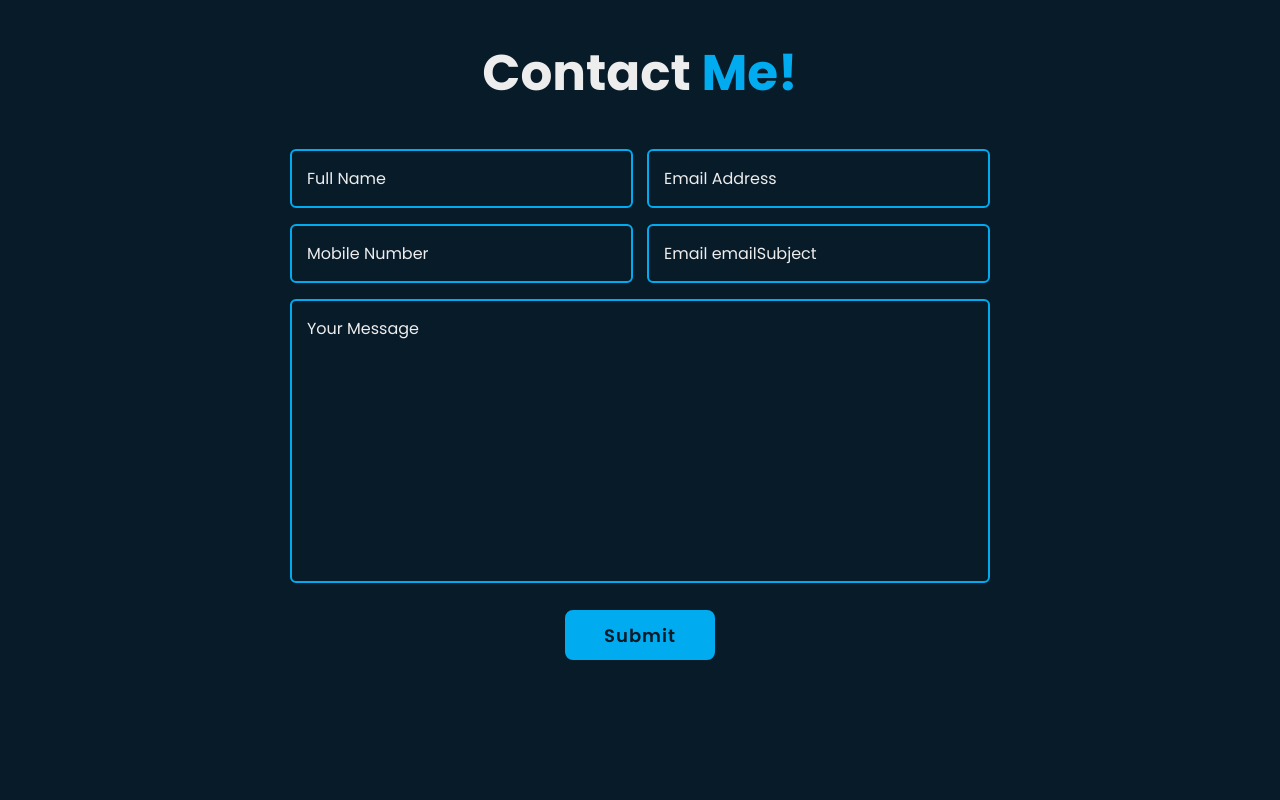
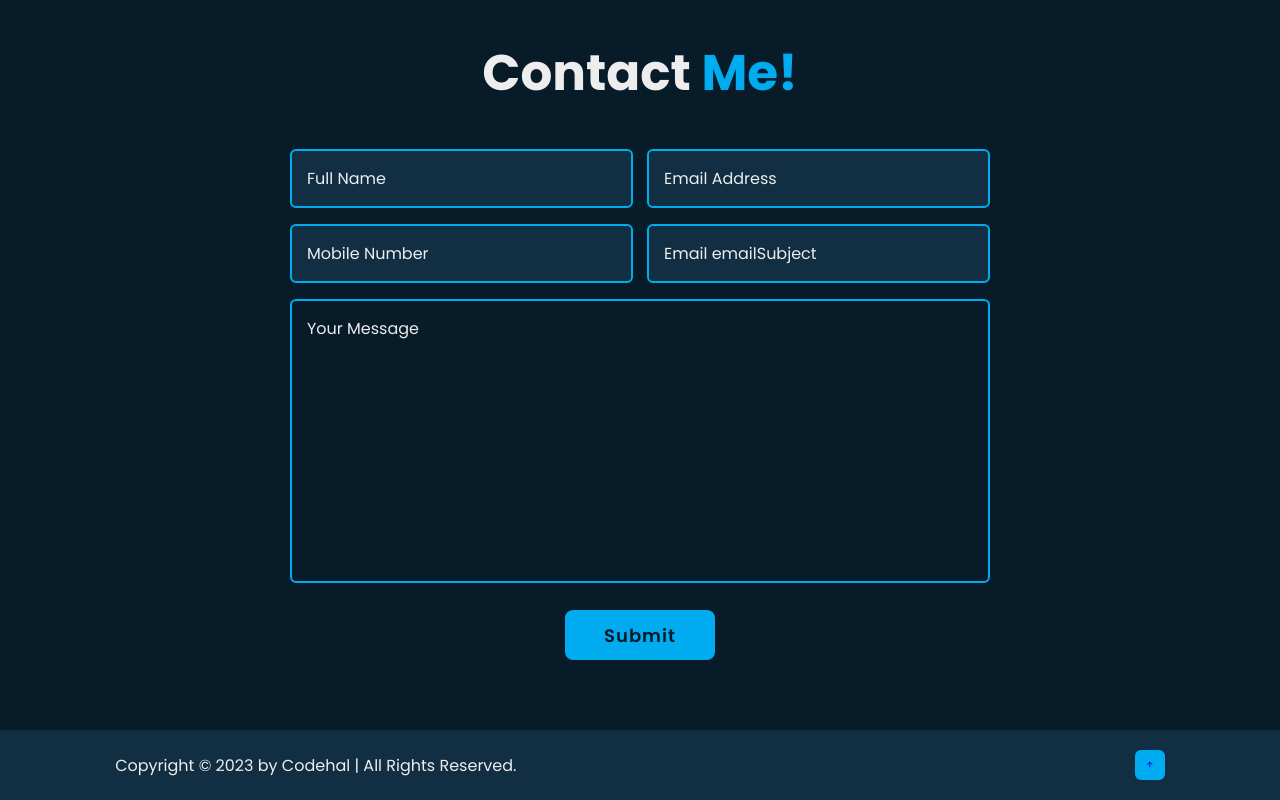
Before and after one commit to storiaca/front-layout, a plain HTML site: page responsive-portfolio/index.html in a window 1280 px wide. Shown: the part 3254-4054 px from the top of the page. Before the commit the page ends 3984 px from the top, so only its background shows below. Drawn offline with nearby package versions, Linux system fonts and the light colour scheme.

Commit message:
Footer start

```diff
--- a/responsive-portfolio/css/style.css
+++ b/responsive-portfolio/css/style.css
@@ -571,14 +571,16 @@ section {
   left: 0;
   width: 0;
   height: 100%;
-  background: red;
+  background: var(--second-bg-color);
   border-radius: 0.6rem;
   z-index: -1;
   transition: 0.5s;
 }
 
 .contact form .input-box .input-field input:focus ~ .focus,
-.contact form .input-box .input-field input:valid ~ .focus {
+.contact form .input-box .input-field input:valid ~ .focus,
+.contact form .textarea-field textarea:focus ~ .focus,
+.contact form .textarea-field textarea:valid ~ .focus {
   width: 100%;
 }
 
@@ -600,3 +602,27 @@ section {
 .contact form .btn-box.btns .btn {
   cursor: pointer;
 }
+
+.footer {
+  display: flex;
+  justify-content: space-between;
+  align-items: center;
+  flex-wrap: wrap;
+  padding: 2rem 9%;
+  background: var(--second-bg-color);
+}
+
+.footer-text p {
+  font-size: 1.6rem;
+}
+
+.footer-iconTop a {
+  position: relative;
+  display: inline-flex;
+  justify-content: center;
+  align-items: center;
+  padding: 0.8rem;
+  background: var(--main-color);
+  border: 0.2rem solid var(--main-color);
+  border-radius: 0.6rem;
+}
--- a/responsive-portfolio/index.html
+++ b/responsive-portfolio/index.html
@@ -236,37 +236,50 @@
       <form action="">
         <div class="input-box">
           <div class="input-field">
-            <label for="fullName">
+            <!-- <label for="fullName">
               <input type="text" placeholder="Full Name" id="fullName" />
-            </label>
+            </label> -->
+            <input type="text" placeholder="Full Name" id="fullName" />
             <span class="focus"></span>
           </div>
           <div class="input-field">
-            <label for="email">
+            <!-- <label for="email">
               <input type="text" placeholder="Email Address" id="email" />
-            </label>
+            </label> -->
+            <input type="text" placeholder="Email Address" id="email" />
             <span class="focus"></span>
           </div>
         </div>
         <div class="input-box">
           <div class="input-field">
-            <label for="mobileNumber">
+            <!-- <label for="mobileNumber">
               <input
                 type="number"
                 placeholder="Mobile Number"
                 id="mobileNumber"
               />
-            </label>
+            </label> -->
+            <input
+              type="number"
+              placeholder="Mobile Number"
+              id="mobileNumber"
+            />
             <span class="focus"></span>
           </div>
           <div class="input-field">
-            <label for="emailSubject">
+            <!-- <label for="emailSubject">
               <input
                 type="text"
                 placeholder="Email emailSubject"
                 id="emailSubject"
               />
-            </label>
+              <span class="focus"></span>
+            </label> -->
+            <input
+              type="text"
+              placeholder="Email emailSubject"
+              id="emailSubject"
+            />
             <span class="focus"></span>
           </div>
         </div>
@@ -287,6 +300,16 @@
         </div>
       </form>
     </section>
+
+    <!-- footer design -->
+    <footer class="footer">
+      <div class="footer-text">
+        <p>Copyright &copy; 2023 by Codehal | All Rights Reserved.</p>
+      </div>
+      <div class="footer-iconTop">
+        <a href="#"><i class="bx bx-up-arrow-alt"></i></a>
+      </div>
+    </footer>
     <script src="./js/app.js"></script>
   </body>
 </html>
```
